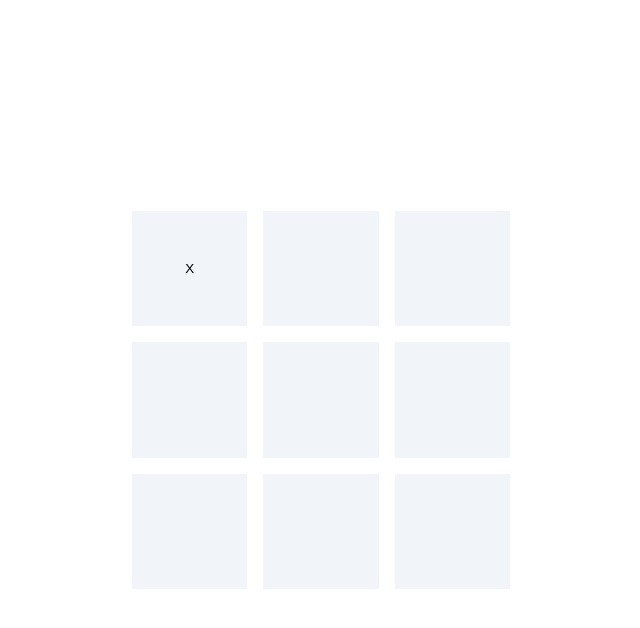
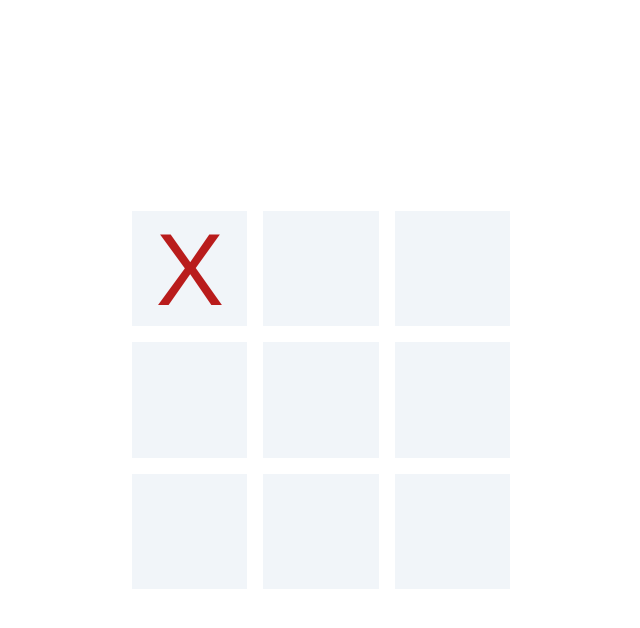
Before and after one commit to OndraSvec/tic-tac-toe, a plain HTML site: page index.html in a window 1280 px wide. Both pictures are taken after a click on the button 508 px from the left and 268 px from the top of the page. Shown: the whole page, without its empty margins (319-959 px from the left). Drawn offline with Linux system fonts and the light colour scheme.

Commit message:
Add different player marks' color styles

```diff
--- a/script.js
+++ b/script.js
@@ -62,7 +62,12 @@ const displayGameBoard = (() => {
   const updateUIBoard = () => {
     const buttons = document.querySelectorAll(".ttt-button");
 
-    buttons.forEach((button, index) => (button.textContent = board[index]));
+    buttons.forEach((button, index) => {
+      button.textContent = board[index];
+      if (button.textContent === gameController.getPlayerOneMark()) {
+        button.setAttribute("style", "color: var(--mark-playerOne);");
+      } else button.setAttribute("style", "color: var(--mark-playerTwo);");
+    });
   };
   return { updateUIBoard };
 })();
--- a/style.css
+++ b/style.css
@@ -12,6 +12,9 @@
   --light-slate: #f1f5f9;
   --dark-slate: #e2e8f0;
   --grid-buttons: repeat(3, minmax(5rem, 9vw));
+  --buttons-content: clamp(4rem, 8vw, 8rem);
+  --mark-playerTwo: #0284c7;
+  --mark-playerOne: #b91c1c;
 }
 
 html {
@@ -40,6 +43,7 @@ body {
 
 .wrapper > .container > .ttt-button {
   background-color: var(--light-slate);
+  font-size: var(--buttons-content);
 }
 
 .wrapper > .container > .ttt-button:hover {
```
